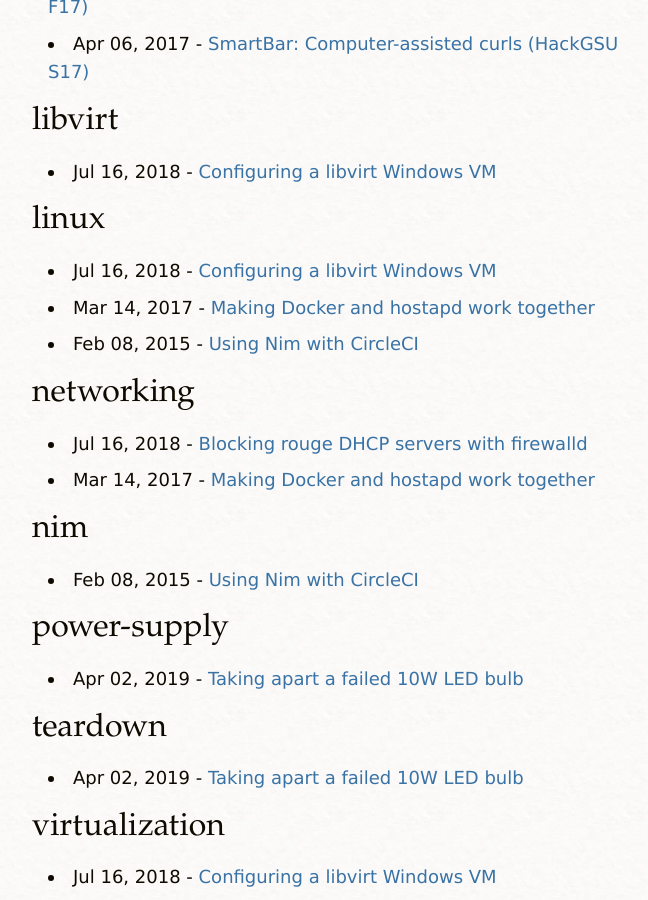
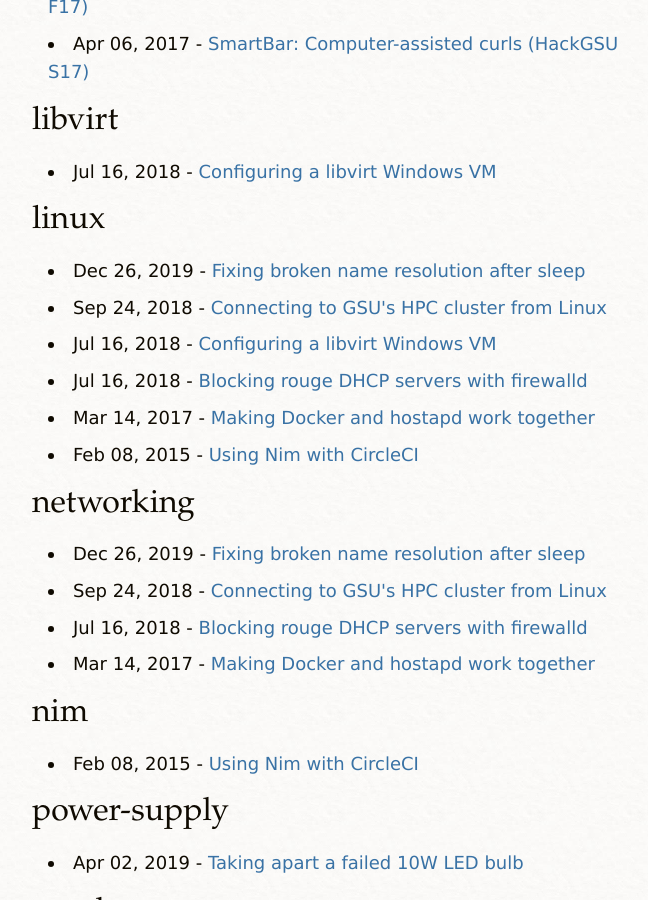
Before and after one commit to flaviut/flaviut.github.io, a Jekyll site: the page built from tags.md, in a window 1280 px wide and 900 px high, scrolled down 1675 px. Shown: the whole window, without its empty margins (293-941 px from the left). Built offline with Jekyll 4.4.1, drawn with Linux system fonts in a browser that asks for light colours; some of the changed lines change nothing that is shown.

Commit message:
Add article on broken name resolution

````diff
--- a/_posts/2018-07-16-block-rouge-dhcpd.md
+++ b/_posts/2018-07-16-block-rouge-dhcpd.md
@@ -1,7 +1,7 @@
 ---
 layout: post
 title: Blocking rouge DHCP servers with firewalld
-tags: [networking]
+tags: [networking, linux]
 ---
 
 ## Track down the servers
--- a/_posts/2018-09-24-connecting-gsu-hpc.md
+++ b/_posts/2018-09-24-connecting-gsu-hpc.md
@@ -1,6 +1,6 @@
 ---
 layout: post
-tags: []
+tags: [linux, networking]
 title: "Connecting to GSU's HPC cluster from Linux"
 ---
 
--- /dev/null
+++ b/_posts/2019-12-26-fixing-name-resolution-after-sleep.md
@@ -0,0 +1,67 @@
+---
+layout: post
+tags: [linux, networking]
+title: "Fixing broken name resolution after sleep"
+---
+
+I've been having trouble resolving domains on my laptop after resuming from
+sleep, i.e. trying to load a website gets stuck forever since the system isn't
+able to resolve "google.com" to "64.233.185.101".
+
+I use [systemd-resolved][] on this system to do the work of resolving names.
+Checking the logs shows that it's unable to start after waking:
+
+[systemd-resolved]: https://www.freedesktop.org/software/systemd/man/systemd-resolved.service.html
+
+```
+systemd-resolved[4659]: Positive Trust Anchors:
+systemd-resolved[4659]: . IN DS 19036 8 2 49aac11d7b6f6446702e54a1607371607a1a41855200fd2ce1cdde32f24e8fb5
+systemd-resolved[4659]: . IN DS 20326 8 2 e06d44b80b8f1d39a95c0b0d7c65d08458e880409bbc683457104237c7f8ec8d
+systemd-resolved[4659]: Negative trust anchors: 10.in-addr.arpa 16.172.in-addr.arpa <snip>
+systemd-resolved[4659]: Using system hostname 'hot-sound'.
+systemd-resolved[4659]: Failed to listen on UDP socket 127.0.0.53:53: Cannot assign requested address
+systemd-resolved[4659]: Failed to start manager: Cannot assign requested address
+```
+
+A bit of further debugging shows it's not possible to bind to `localhost` at
+all:
+
+```console
+$ python -c 'import socket; server = socket.socket(socket.AF_INET, socket.SOCK_STREAM); server.bind(("127.0.0.1", 4000))'
+Traceback (most recent call last):
+  File "<string>", line 1, in <module>
+OSError: [Errno 99] Cannot assign requested address
+```
+
+Interesting… Well, let's take a look at the interfaces list:
+
+```console
+$ ip addr
+1: lo: <LOOPBACK,UP,LOWER_UP> mtu 65536 qdisc noqueue state UNKNOWN group default qlen 1000
+    link/loopback 00:00:00:00:00:00 brd 00:00:00:00:00:00
+2: enp3s0f0: <NO-CARRIER,BROADCAST,MULTICAST,UP> mtu 1500 qdisc fq_codel state DOWN group default qlen 1000
+    link/ether f8:75:a4:2b:77:8d brd ff:ff:ff:ff:ff:ff
+```
+
+Well, that explains it! We don't actually have a loopback address! How can this
+possibly happen? Turns out that the following [systemd-networkd][]
+configuration from `/etc/systemd/networkd/*.network` is at fault:
+
+```
+[Match]
+Name=*
+
+[Network]
+MulticastDNS=true
+DHCP=yes
+```
+
+The intent here is to enable mDNS & DHCP on all interfaces without having to
+configure each interface individually. However, it turns out that `lo` will
+also match this glob!
+
+The fix is to use `Name=wlp* enp*`, which provides the perfect level of
+generality. And as a one-time fix, `sudo ip link set lo down && sudo ip link
+set lo up` will get loopback working again without having to reboot.
+
+[systemd-networkd]: https://www.freedesktop.org/software/systemd/man/systemd.network.html
````
